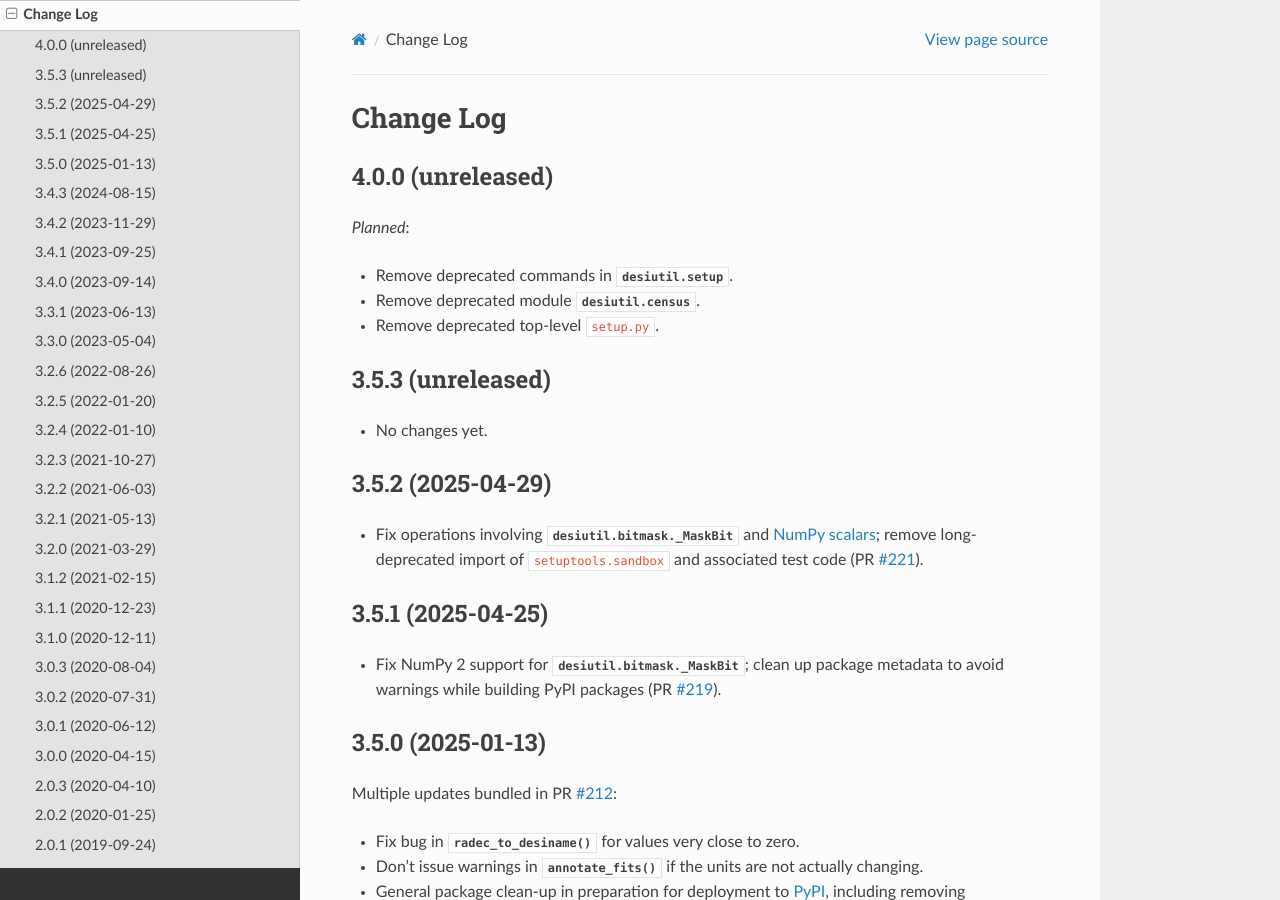
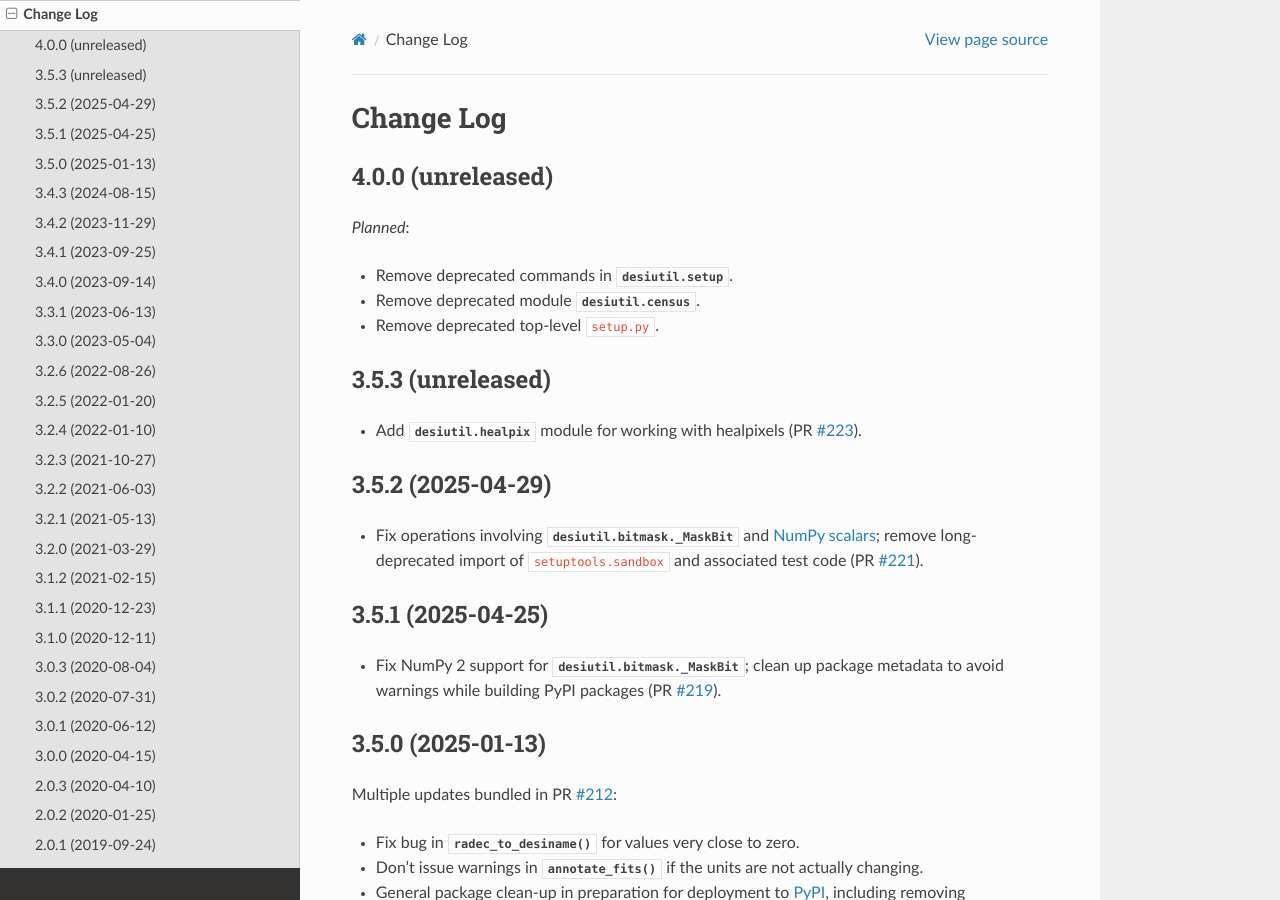
Before and after one commit to desihub/desiutil, a Sphinx documentation site: the page built from doc/changes.rst, in a window 1280 px wide and 900 px high. Built offline with Sphinx 7.4.7 and the Read the Docs theme 3.1.0, drawn with Linux system fonts in a browser that asks for light colours.

Commit message:
update changes.rst for PR #223

```diff
--- a/doc/changes.rst
+++ b/doc/changes.rst
@@ -14,7 +14,9 @@ Change Log
 3.5.3 (unreleased)
 ------------------
 
-* No changes yet.
+* Add :mod:`desiutil.healpix` module for working with healpixels (PR `#223`_).
+
+.. _`#223`: https://github.com/desihub/desiutil/pull/223
 
 3.5.2 (2025-04-29)
 ------------------
```
